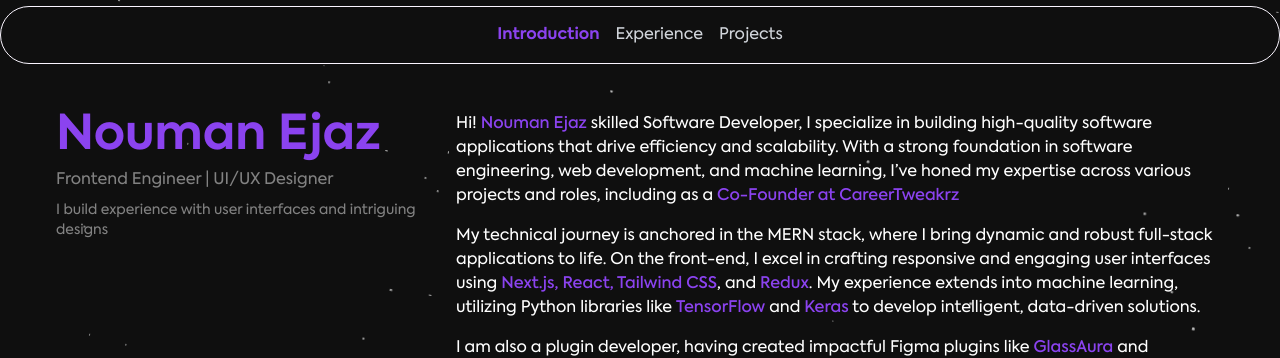
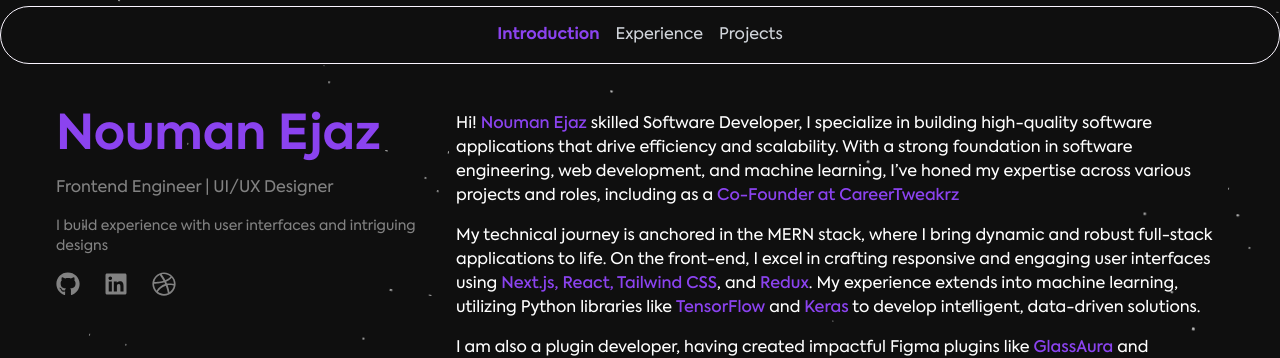
Before and after one commit to Nouman64-cat/my-portfolio, a Next.js app: page / in a window 1280 px wide. Shown: the top 358 px of the page. Built offline with nearby package versions, Linux system fonts and the light colour scheme; no server answers.

Commit message:
view adjusted

```diff
--- a/app/components/left/Header.tsx
+++ b/app/components/left/Header.tsx
@@ -1,19 +1,50 @@
-import Link from 'next/link';
-import React from 'react';
+import React from "react";
+import { FaGithub, FaLinkedin, FaDribbble } from "react-icons/fa";
 
 const Header = () => {
+  // Social links array
+  const socialLinks = [
+    {
+      href: "https://github.com/Nouman64-cat",
+      label: "GitHub",
+      icon: <FaGithub />,
+    },
+    {
+      href: "https://www.linkedin.com/in/nouman-ejaz-64251125b/",
+      label: "LinkedIn",
+      icon: <FaLinkedin />,
+    },
+    {
+      href: "https://dribbble.com/noumanejaz64",
+      label: "Dribbble",
+      icon: <FaDribbble />,
+    },
+  ];
+
   return (
-    <div className="space-y-2 mt-24 md:mt-14">
+    <div className="space-y-4 mt-24 md:mt-14">
+      {/* Name and Introduction */}
       <h1 className="text-purplish text-5xl font-bold">Nouman Ejaz</h1>
       <p className="text-light_greyish">Frontend Engineer | UI/UX Designer</p>
       <p className="text-light_greyish text-sm">
         I build experience with user interfaces and intriguing designs
       </p>
-      {/* <div>
-        <Link href="/free-resources">
-          Free Resources
-        </Link>
-      </div> */}
+
+      {/* Social Links */}
+      <div className="flex gap-6 mt-4">
+        {socialLinks.map((link, index) => (
+          <a
+            key={index}
+            href={link.href}
+            target="_blank"
+            rel="noopener noreferrer"
+            className="text-light_greyish hover:text-purplish transition-colors duration-300 text-2xl"
+            aria-label={link.label}
+          >
+            {link.icon}
+          </a>
+        ))}
+      </div>
     </div>
   );
 };
--- a/app/projects-archive/page.tsx
+++ b/app/projects-archive/page.tsx
@@ -5,7 +5,7 @@
 
 const page = () => {
   return (
-    <div className="min-h-screen p-20">
+    <div className="min-h-screen p-10 md:p-20">
       <div className="mb-10">
         <div className="mb-4 hover:text-purplish group">
           <Link href="/" className="flex items-center gap-3">
```
